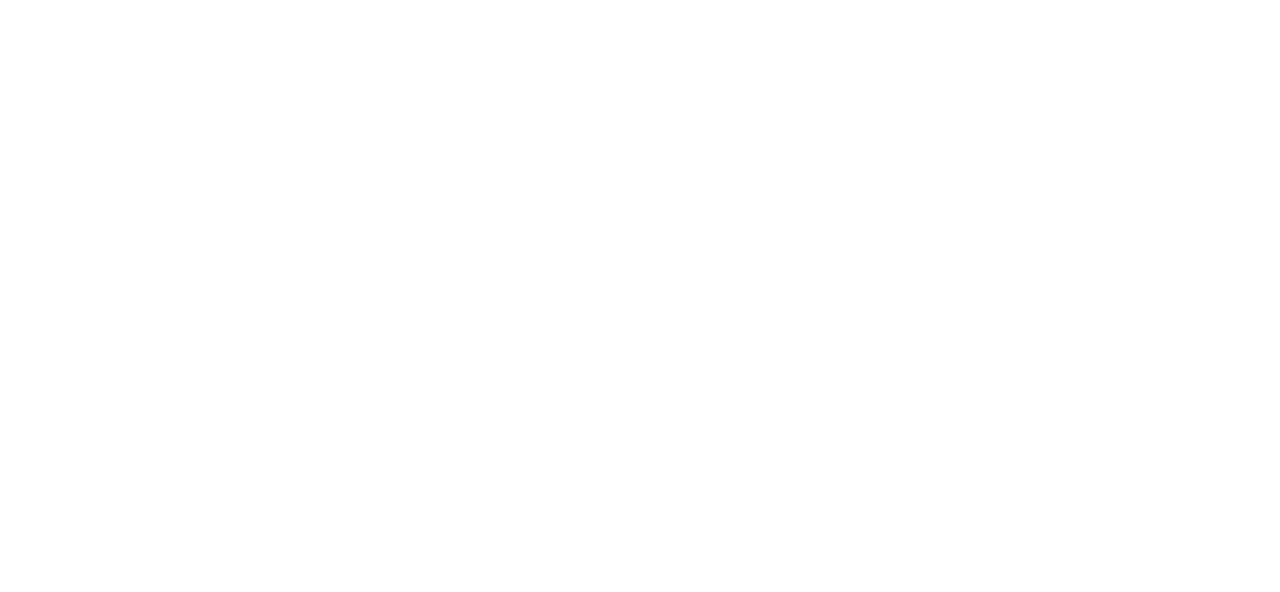
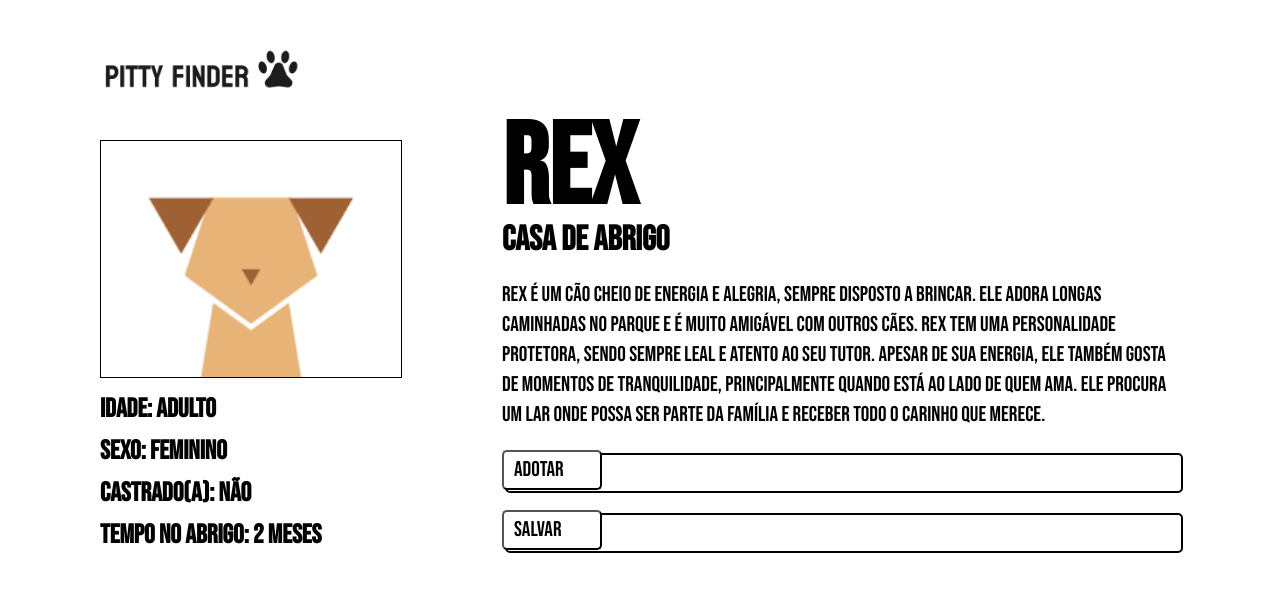
Before and after one commit to LeonardoCaml/Pitty-Finder, a React (Vite) app in the folder pitty-finder/: page /adote/1 in a window 1280 px wide. Before the commit this address had no page. Shown: the top 592 px of the page. Built offline with nearby package versions, Linux system fonts and the light colour scheme.

Commit message:
this commit is very important

```diff
--- a/pitty-finder/components/button/custombutton.css
+++ b/pitty-finder/components/button/custombutton.css
@@ -9,6 +9,14 @@
   background: white;
   border-radius: 5px;
   z-index: 10;
+  transition: 0.2s;
+}
+
+.button-content:active {
+  left: 2px;
+  top: 2px;
+  background-color: black;
+  color: white;
 }
 
 .button-wrapper {
--- a/pitty-finder/components/card/Card.jsx
+++ b/pitty-finder/components/card/Card.jsx
@@ -1,6 +1,8 @@
-export default function Card({ image, title, description }) {
+import './card.css'
+
+export default function Card({ image, title, description, onClick }) {
   return (
-    <div className="card">
+    <div className="card" onClick={onClick}>
       <img className="card-image" src={image} />
       <div>
         <h1 className="card-name">{title}</h1>
--- /dev/null
+++ b/pitty-finder/components/card/card.css
@@ -0,0 +1,5 @@
+.card:hover {
+    scale: 1.03;
+    box-shadow: 4px 4px black;
+    transition: .2s;
+}
--- a/pitty-finder/components/footer/Footer.jsx
+++ b/pitty-finder/components/footer/Footer.jsx
@@ -1,3 +1,5 @@
+import './footer.css'
+
 export default function Footer() {
   return (
       <div className="footer-bottom">
--- /dev/null
+++ b/pitty-finder/components/footer/footer.css
@@ -0,0 +1,5 @@
+.footer-bottom {
+    display: flex;
+    align-items: center;
+    margin: 20px 0;
+  }
--- a/pitty-finder/databases/adopt.js
+++ b/pitty-finder/databases/adopt.js
@@ -8,6 +8,7 @@
     estado: "SP",
     cidade: "São Paulo",
     especie: "cachorro",
+    descricao: "Rex é um cão cheio de energia e alegria, sempre disposto a brincar. Ele adora longas caminhadas no parque e é muito amigável com outros cães. Rex tem uma personalidade protetora, sendo sempre leal e atento ao seu tutor. Apesar de sua energia, ele também gosta de momentos de tranquilidade, principalmente quando está ao lado de quem ama. Ele procura um lar onde possa ser parte da família e receber todo o carinho que merece."
   },
   {
     id: 2,
@@ -16,6 +17,7 @@
     estado: "RJ",
     cidade: "Rio de Janeiro",
     especie: "gato",
+    descricao: "Mia é uma gata carinhosa e muito apegada aos seus donos. Ela adora se aninhar no colo de alguém e receber carícias por longos períodos. Mia tem um temperamento calmo e tranquilo, sendo ideal para quem busca uma companhia serena. Ela se adapta bem a ambientes internos e gosta de explorar cantos aconchegantes da casa. Com seus olhos expressivos e personalidade doce, Mia encanta todos ao seu redor."
   },
   {
     id: 3,
@@ -24,6 +26,7 @@
     estado: "MG",
     cidade: "Belo Horizonte",
     especie: "cachorro",
+    descricao: "Buddy é um cachorro brincalhão e afetuoso, conhecido por sua energia contagiante. Ele adora correr e brincar ao ar livre, especialmente com crianças. Buddy é muito inteligente e aprende comandos rapidamente, o que o torna fácil de treinar. Além de ser um ótimo companheiro para atividades físicas, ele também é extremamente leal e protetor. Buddy está à procura de uma família ativa que possa acompanhá-lo em suas aventuras diárias."
   },
   {
     id: 4,
@@ -32,6 +35,7 @@
     estado: "BA",
     cidade: "Salvador",
     especie: "gato",
+    descricao: "Luna é uma gata cheia de charme e mistério, com um comportamento independente. Ela adora explorar a casa, sempre encontrando lugares novos para se esconder e descansar. Luna é bastante afetuosa, mas no seu tempo, e adora uma boa dose de carinho quando está no humor certo. Ela é uma ótima companhia para quem aprecia a presença de um gato que sabe respeitar o espaço do outro. Luna se dá bem com outros gatos e é perfeita para um lar tranquilo."
   },
   {
     id: 5,
@@ -40,6 +44,7 @@
     estado: "PR",
     cidade: "Curitiba",
     especie: "cachorro",
+    descricao: "Thor é um cão robusto e confiante, conhecido por sua força e resistência. Ele é um guardião natural, sempre vigilante e protetor de sua casa e família. Apesar de sua aparência imponente, Thor é extremamente carinhoso com aqueles que conhece e confia. Ele adora brincar com brinquedos robustos e gosta de atividades ao ar livre, como caminhadas e corridas. Thor está à procura de um lar onde possa exercer seu papel de protetor e companheiro fiel."
   },
   {
     id: 6,
@@ -48,6 +53,7 @@
     estado: "RS",
     cidade: "Porto Alegre",
     especie: "gato",
+    descricao: "Felix é um gato curioso e cheio de vida, sempre à procura de algo novo para descobrir. Ele tem um comportamento travesso, muitas vezes brincando com pequenos objetos pela casa. Felix adora a companhia de pessoas e é muito sociável, sempre se aproximando para um afago. Ele é ótimo para quem procura um gato ativo e divertido. Felix também tem um lado afetuoso e gosta de se aconchegar ao lado de quem ama após um dia cheio de aventuras."
   },
   {
     id: 7,
@@ -56,6 +62,7 @@
     estado: "PE",
     cidade: "Recife",
     especie: "cachorro",
+    descricao: "Max é um cachorro inteligente e cheio de energia, sempre disposto a aprender novos truques. Ele é extremamente leal e adora estar na companhia de pessoas, especialmente crianças. Max se adapta bem a diversos ambientes, mas prefere ter um espaço ao ar livre onde possa correr e brincar. Ele tem um comportamento amigável e se dá bem com outros animais. Max está à procura de um lar onde possa compartilhar sua alegria e lealdade."
   },
   {
     id: 8,
@@ -64,6 +71,7 @@
     estado: "CE",
     cidade: "Fortaleza",
     especie: "gato",
+    descricao: "Simba é um gato majestoso, com uma presença forte e carisma. Ele é independente, mas gosta de atenção e carinho em momentos específicos. Simba é muito observador e passa boa parte do tempo analisando seu ambiente. Ele adora brinquedos interativos e é muito ágil, o que o torna ótimo para famílias que gostam de brincar com seus animais. Simba é ideal para quem procura um gato com personalidade forte e presença marcante."
   },
   {
     id: 9,
@@ -72,6 +80,7 @@
     estado: "GO",
     cidade: "Goiânia",
     especie: "cachorro",
+    descricao: "Bob é um cachorro amigável e sociável, sempre pronto para fazer novos amigos, seja humanos ou outros animais. Ele adora passeios e é muito bem-comportado na coleira. Bob tem um temperamento calmo, mas é sempre animado para brincar. Ele gosta de estar perto de sua família e é um excelente companheiro para todas as horas. Bob está à procura de um lar onde possa oferecer toda a sua lealdade e carinho incondicional."
   },
   {
     id: 10,
@@ -80,7 +89,9 @@
     estado: "DF",
     cidade: "Brasília",
     especie: "gato",
-  },
+    descricao: "Nina é uma gata elegante e graciosa, com uma natureza tranquila. Ela é muito carinhosa e adora se aconchegar ao lado de alguém para uma sessão de carinho. Nina tem um comportamento sereno e se adapta bem a ambientes calmos. Ela é perfeita para quem procura uma companhia tranquila e amorosa. Nina gosta de explorar seus arredores com calma e aprecia um ambiente onde possa se sentir segura e confortável."
+  }
 ];
 
+
 export default animals
--- a/pitty-finder/src/App.jsx
+++ b/pitty-finder/src/App.jsx
@@ -1,10 +1,13 @@
 import React from "react";
 import { BrowserRouter as Router, Routes, Route, Link } from "react-router-dom";
 
+// css
+import "./App.css";
+
+// pages
 import HomePage from "./routes/home/HomePage.jsx";
-
-import "./App.css";
 import AdoptPage from "./routes/adote/AdoptPage.jsx";
+import AnimalPage from './routes/animalPage/AnimalPage.jsx'
 
 function App() {
   return (
@@ -12,6 +15,7 @@
       <Routes>
         <Route path="/" element={<HomePage />}/>
         <Route path="/adote" element={<AdoptPage />}/>
+        <Route path="/adote/:id" element={<AnimalPage />} />
       </Routes>
     </Router>
   );
--- a/pitty-finder/src/routes/adote/adoptpage.css
+++ b/pitty-finder/src/routes/adote/adoptpage.css
@@ -1,11 +1,11 @@
-.page-current {
+.page-current-adopt {
   margin: 0px 50px;
   display: flex;
   flex-direction: column;
   align-items: center;
 }
 
-.header-current {
+.header-current-adopt {
   width: 100%;
   height: 140px;
   display: flex;
@@ -13,15 +13,15 @@
   justify-content: space-between;
 }
 
-.logo-current {
+.logo-current-adopt {
   width: 300px;
 }
 
-.title-current {
+.title-current-adopt {
   font-size: 26pt;
 }
 
-.filter-current {
+.filter-current-adopt {
   width: 80%;
 }
 
@@ -33,9 +33,9 @@
 
 .filter-search-inputs {
   margin: 20px 0;
-  display: flex;
-  justify-content: center;
-  gap: 20px;
+  display: grid;
+  grid-template-columns: repeat(4, 1fr);
+  gap: 40px;
 }
 
 .filter-search-inputs .CustomInput {
@@ -47,11 +47,11 @@
 }
 
 .filter-search-inputs Button {
-  width: 200px;
+  width: 100%;
   height: 50px;
 }
 
-.result-current {
+.result-current-adopt {
   width: 80%;
 }
 
@@ -78,9 +78,10 @@
 }
 
 .cards {
-  display: flex;
-  flex-wrap: wrap;
-  gap: 40px;
+  margin: 20px 0;
+  display: grid;
+  grid-template-columns: repeat(4, 1fr);
+  gap: 20px 80px;
 }
 
 .card {
@@ -106,6 +107,7 @@
 }
 
 .card-description {
+  color: rgba(0, 0, 0, 0.6);
   margin: 10px 0px;
   height: 30px;
 }
--- /dev/null
+++ b/pitty-finder/src/routes/animalPage/AnimalPage.jsx
@@ -0,0 +1,47 @@
+import React from "react";
+import { useParams } from "react-router-dom";
+
+// css
+import "./animalpage.css";
+
+// databases
+import animals from "../../../databases/adopt";
+
+//components
+import foto from "../../../constants/photos";
+import CustomButton from "../../../components/button/CustomButton";
+
+export default function AnimalPage() {
+  const { id } = useParams();
+  const card = animals.find((item) => item.id === parseInt(id, 10));
+
+  if (!card) {
+    return <p>Not found</p>;
+  }
+
+  return (
+    <div className="page-current">
+      <header className="header-current">
+        <img className="logo-current" src={foto.logo} alt="" />
+      </header>
+      <div className="content">
+          <div className="animal-information">
+            <img src={card.foto} alt="foto_animal" className="foto"/>
+            <div className="animal-datas">
+              <h1>idade: adulto</h1>
+              <h1>sexo: feminino</h1>
+              <h1>castrado(a): não</h1>
+              <h1>tempo no abrigo: 2 meses</h1>
+            </div>
+          </div>
+          <div className="animal-description">
+            <h1>{card.nome}</h1>
+            <h2>casa de abrigo</h2>
+            <p>{card.descricao}</p>
+            <CustomButton tittle="adotar" />
+            <CustomButton tittle="salvar" />
+          </div>
+      </div>
+    </div>
+  );
+}
--- /dev/null
+++ b/pitty-finder/src/routes/animalPage/animalpage.css
@@ -0,0 +1,61 @@
+.page-current {
+  margin: 0px 100px;
+  display: flex;
+  flex-direction: column;
+}
+
+.header-current {
+  width: 100%;
+  height: 140px;
+  display: flex;
+  align-items: center;
+  justify-content: space-between;
+}
+
+.logo-current {
+  width: 200px;
+}
+
+.content {
+  display: flex;
+  gap: 100px;
+}
+
+.animal-information {
+  width: auto;
+}
+
+.animal-datas h1 {
+  font-size: 20pt;
+  margin-top: 10px;
+}
+
+.animal-description {
+  display: flex;
+  flex-direction: column;
+  gap: 20px;
+}
+
+.animal-description h1 {
+    font-size: 86pt;
+    line-height: 60px;
+}
+
+.animal-description h2 {
+    font-size: 26pt;
+    line-height: 40px;
+}
+
+.animal-description p {
+    font-size: 16pt;
+    line-height: 30px;
+}
+
+.animal-description > CustomButton {
+ width: 200px;
+}
+
+.foto {
+  width: 300px;
+  border: 1px solid black;
+}
--- a/pitty-finder/src/routes/home/homepage.css
+++ b/pitty-finder/src/routes/home/homepage.css
@@ -86,11 +86,11 @@
 }
 
 .addict {
-  width: 100%;
+  width: 90%;
 }
 
 .house {
-  width: 100%;
+  width: 90%;
 }
 
 .addict-card {
@@ -142,11 +142,6 @@
   gap: 3;
 }
 
-.footer-bottom {
-  display: flex;
-  align-items: center;
-}
-
 .footer-down {
   width: 80%;
   height: 50px;
```
Also changed, not shown: pitty-finder/src/routes/adote/AdoptPage.jsx (+27 -11 lines).
